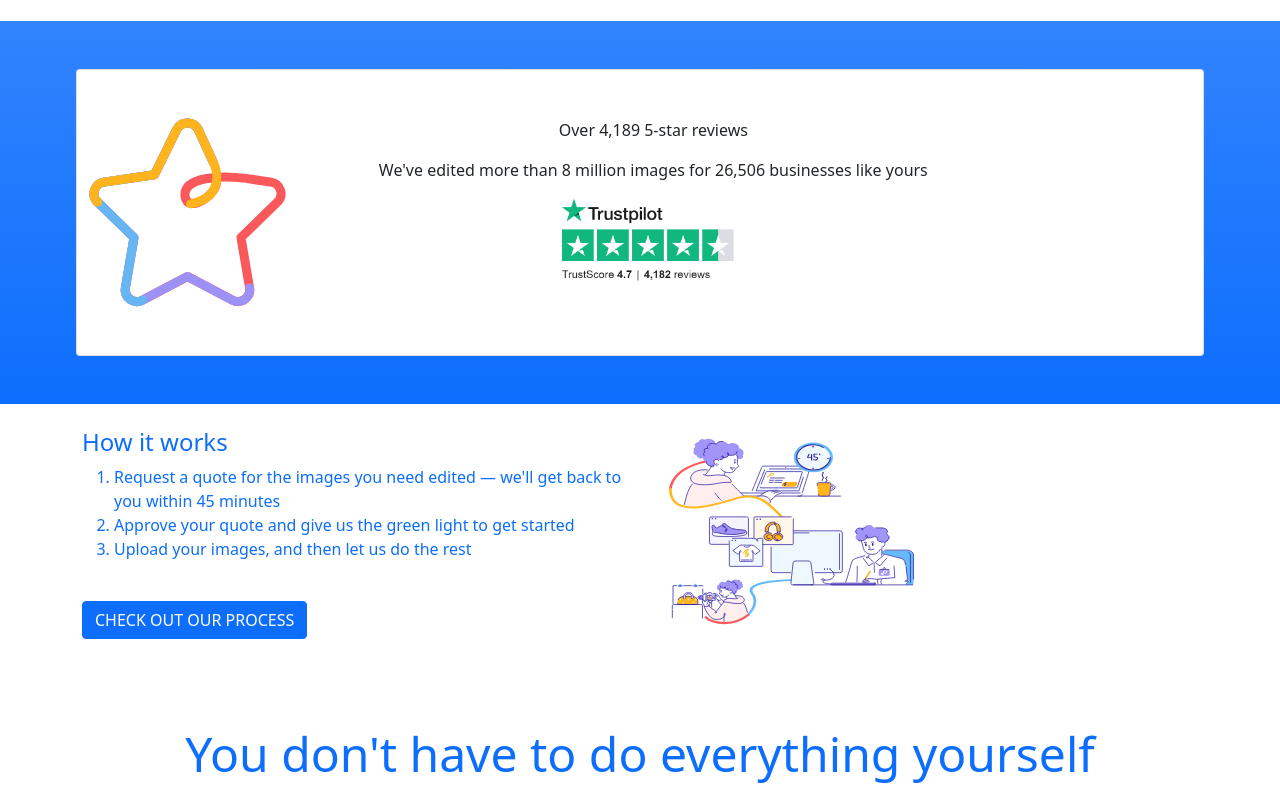
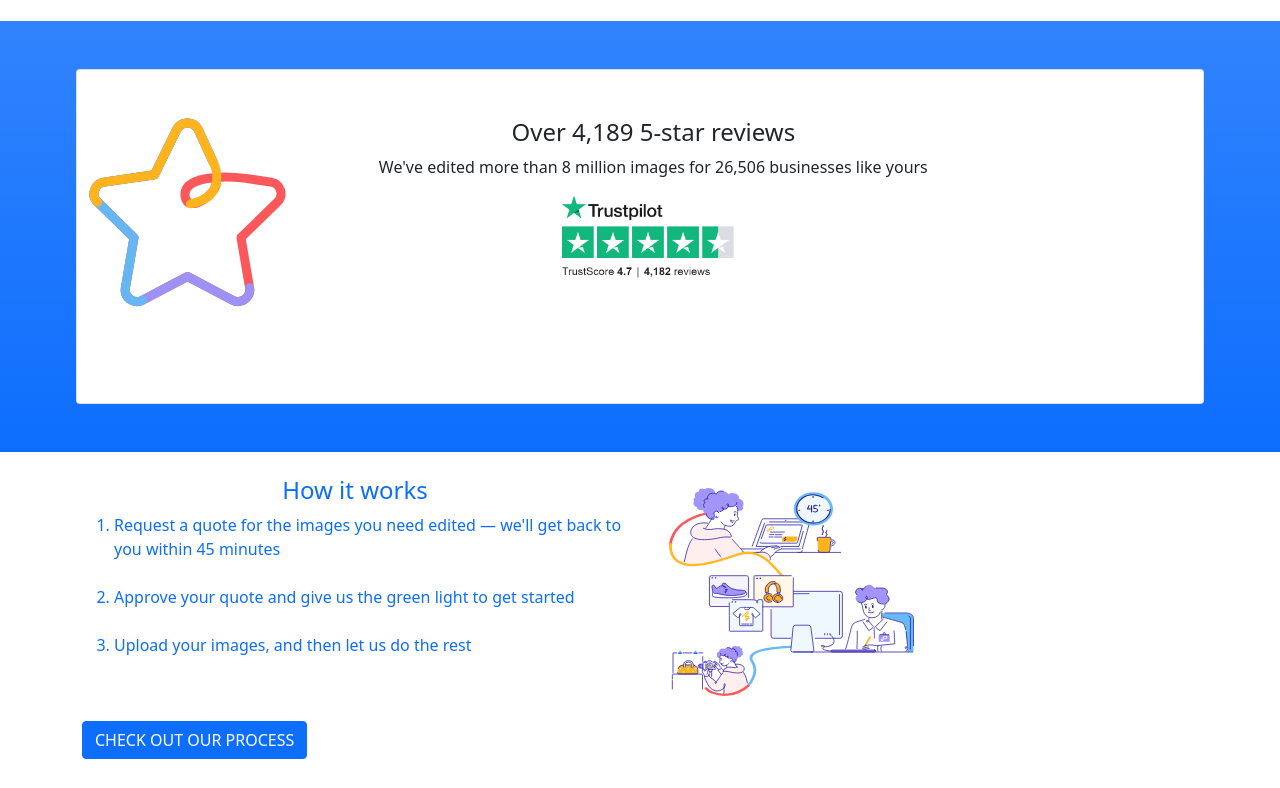
Before and after one commit to Cee-tech21/Image_edits, a plain HTML site: page index.html in a window 1280 px wide. Shown: the part 3022-3810 px from the top of the page. Drawn offline with Linux system fonts and the light colour scheme.

Commit message:
add margins and paddings in 'How it works section'

```diff
--- a/index.html
+++ b/index.html
@@ -255,13 +255,13 @@
         <div class="row mx-3 my-4 p-5">
             <div class="card d-md-flex flex-md-row py-5
                 mx-auto text-center">
-                <div>
+                <div class="mb-5">
                     <img src="./Images/one_star.svg" alt=""
                         class=" w-md-25">
 
                 </div>
                 <div class="col-md-8 ">
-                    <p>
+                    <p class="mb-2  h4">
                         Over 4,189 5-star reviews
                     </p>
                     <p>We've edited more than 8 million
@@ -278,19 +278,19 @@
     <section class="container my-4">
         <div class="row my-4">
             <div class="col-md-6 text-primary">
-                <p class="h4 text-primary"> How it works</p>
+                <p class="h4 text-primary text-center"> How it works</p>
                 <ol>
-                    <li>Request a quote for the images you need edited —
+                    <li class="pb-4">Request a quote for the images you need edited —
                         we'll get back to you within 45 minutes</li>
-                    <li>Approve your quote and give us the green
+                    <li class="pb-4">Approve your quote and give us the green
                          light to get started</li>
-                    <li>
+                    <li class="pb-4">
                         Upload your images, and then let us do the rest
                     </li>
 
                 </ol>
                 <button class="btn btn-primary text-center mt-4
-                        mx-auto">
+                        mx-auto mb-4">
                         CHECK OUT OUR PROCESS</button>
             </div>
 
```
